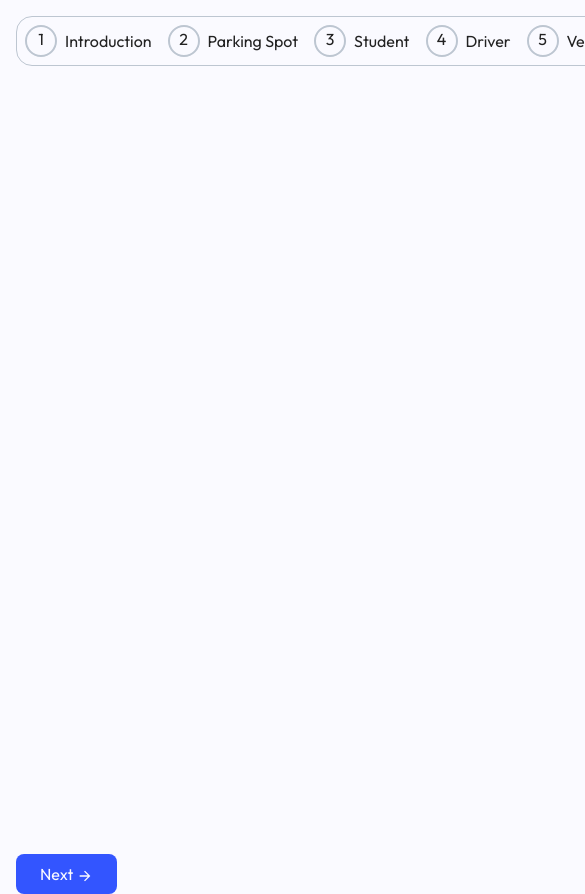
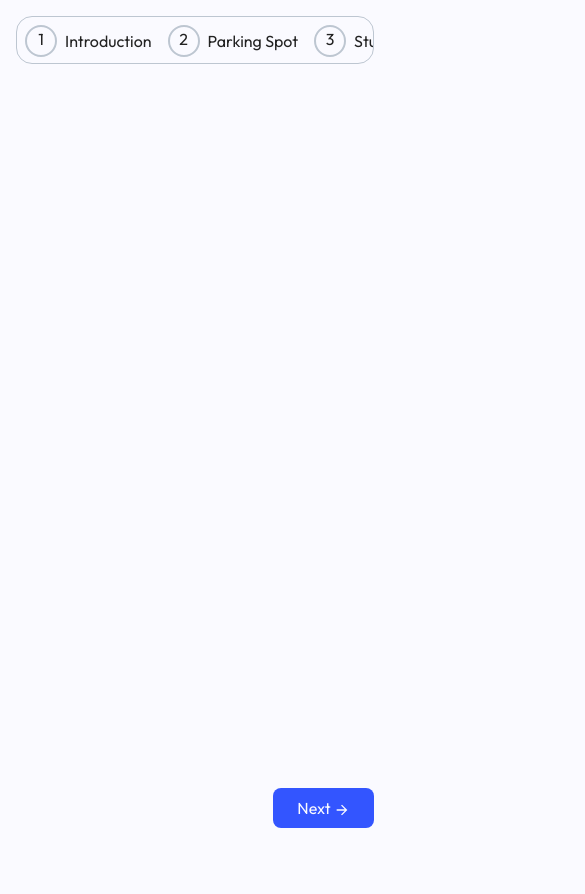
Before and after one commit to alx-alexpark/crhs-parking, a Next.js app: page /parking-request in a window 390 px wide. Shown: the top 894 px of the page, 585 px wide, since content can reach past the window. After the commit the page ends 844 px from the top, so only its background shows below. Built offline with nearby package versions, Linux system fonts and the light colour scheme.

Commit message:
fix: fix styles for mobile, add padding on inputs

```diff
--- a/app/(student)/parking-request/page.tsx
+++ b/app/(student)/parking-request/page.tsx
@@ -60,7 +60,7 @@ export default function ParkingRequestPage() {
       <section className={styles.formPage}>
         <div className={styles.content}>{pages[activeStep]}</div>
 
-        <div>
+        <div className={styles.actions}>
           {activeStep < pages.length - 1 ? (
             <button onClick={() => void setActiveStepPage(activeStep + 1)}>
               Next <ArrowForwardIcon />
--- a/app/(student)/parking-request/parking-request.module.scss
+++ b/app/(student)/parking-request/parking-request.module.scss
@@ -6,8 +6,6 @@
   display: flex;
   flex-direction: column;
   justify-content: space-between;
-
-  height: 100%;
 }
 
 .content > section {
@@ -23,3 +21,22 @@
     margin-top: var(--spacing-lg);
   }
 }
+
+.actions {
+  margin-top: var(--spacing-lg);
+}
+
+@media (max-width: $width-mobile) {
+  .container {
+    display: flex;
+    flex-direction: column;
+  }
+
+  .formPage {
+    height: 100%;
+  }
+
+  .actions {
+    text-align: right;
+  }
+}
--- a/components/file-input.module.scss
+++ b/components/file-input.module.scss
@@ -1,4 +1,7 @@
 .container {
+  padding: var(--spacing-md);
+  height: 2.5rem;
+
   cursor: pointer;
 }
 
@@ -21,7 +24,7 @@
 
     width: 14px;
     height: 14px;
-    margin: var(--spacing-sm);
+    margin: var(--spacing-md);
   }
 }
 
--- a/next.config.js
+++ b/next.config.js
@@ -1,4 +1,12 @@
+const path = require('path');
+
 /** @type {import('next').NextConfig} */
 const nextConfig = {};
 
-module.exports = nextConfig;
+module.exports = {
+  sassOptions: {
+    includePaths: [path.join(__dirname, 'styles')],
+    prependData: `@import "variables.scss";`,
+  },
+  ...nextConfig,
+};
--- a/styles/globals.scss
+++ b/styles/globals.scss
@@ -29,7 +29,7 @@
 }
 
 // Reduce font size on smaller (mobile) screens
-@media (max-width: 540px) {
+@media (max-width: var(--width-mobile)) {
   :root {
     --text-h1: 1.8125rem;
     --text-h2: 1.625rem;
@@ -75,6 +75,7 @@ body {
 
 main {
   width: fit-content;
+  max-width: 100%;
   margin: auto;
 
   /* background-color: var(--color-background); */
@@ -134,6 +135,8 @@ ol ol {
 label {
   display: block;
 
+  margin-top: var(--spacing-md);
+
   font-size: var(--text-small);
 }
 
@@ -147,13 +150,19 @@ textarea {
   background: var(--color-background);
 }
 
+input:not([type='file']),
 select {
-  // <select> doesn't inherit color from body
-  color: var(--color-text);
+  padding: var(--spacing-md);
+  height: 2.5rem;
 }
 
 input {
   outline-offset: -1px;
+}
+
+select {
+  // <select> doesn't inherit color from body
+  color: var(--color-text);
 }
 
 button {
--- /dev/null
+++ b/styles/variables.scss
@@ -0,0 +1 @@
+$width-mobile: 540px;
```
